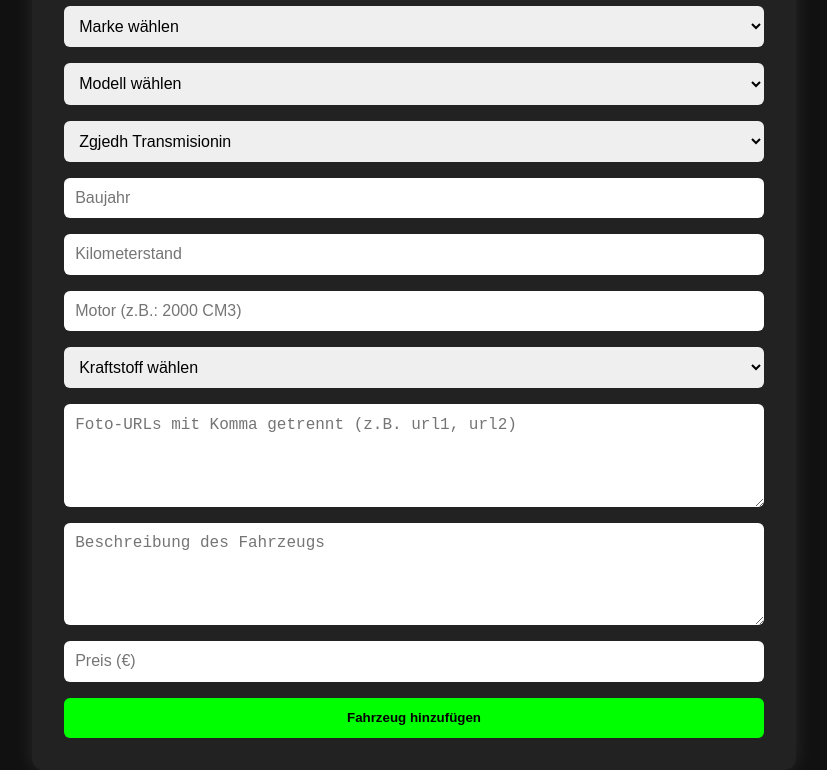
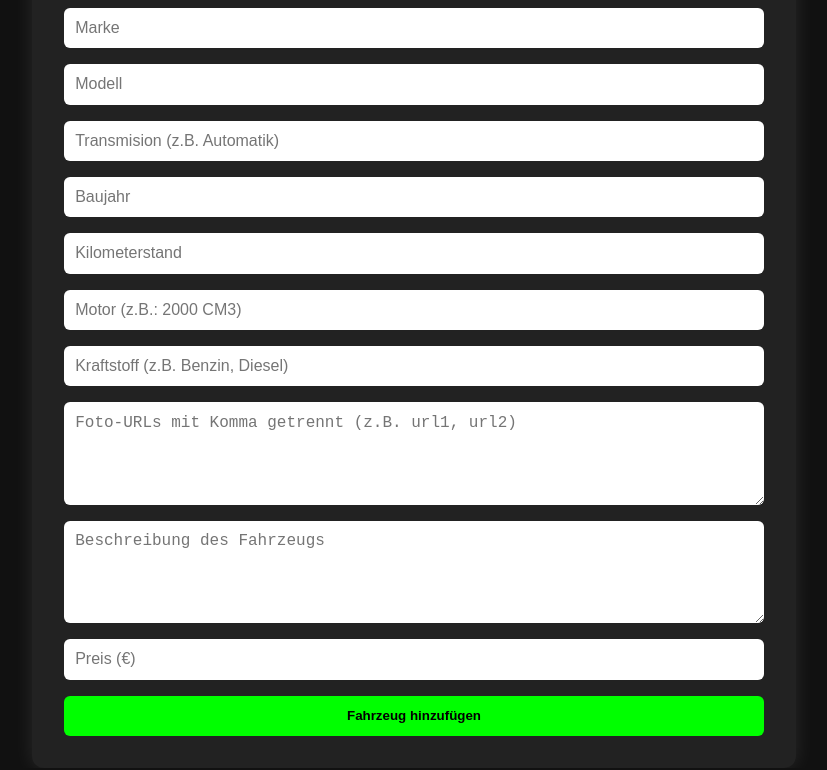
Before and after one commit to AutoGMBH/autogmbh-frontend, a plain HTML site: page admin/admin-add.html in a window 1280 px wide. Shown: the part 74-844 px from the top of the page, without its empty margins (226-1053 px from the left). Drawn offline with Linux system fonts and the light colour scheme.

Commit message:
Ndryshime në admin-add.html për inpute të lira

```diff
--- a/admin/admin-add.html
+++ b/admin/admin-add.html
@@ -36,7 +36,7 @@
       gap: 1rem;
     }
 
-    input, select, textarea {
+    input, textarea {
       padding: 0.7rem;
       border-radius: 6px;
       border: none;
@@ -87,32 +87,13 @@
 
     <h2>Fahrzeug hinzufügen</h2>
     <form id="addCarForm">
-      <select name="marka" id="marka" required>
-        <option value="">Marke wählen</option>
-      </select>
-
-      <select name="modeli" id="modeli" required>
-        <option value="">Modell wählen</option>
-      </select>
-
-      <select name="transmisioni" id="transmisioni" required>
-        <option value="">Zgjedh Transmisionin</option>
-        <option value="Automatik">Automatik</option>
-        <option value="Manual">Manual</option>
-      </select>
-
+      <input type="text" name="marka" id="marka" placeholder="Marke" required>
+      <input type="text" name="modeli" id="modeli" placeholder="Modell" required>
+      <input type="text" name="transmisioni" id="transmisioni" placeholder="Transmision (z.B. Automatik)" required>
       <input type="number" name="viti" id="viti" placeholder="Baujahr" required>
       <input type="number" name="kilometra" id="kilometra" placeholder="Kilometerstand" required>
       <input type="text" name="motorri" id="motorri" placeholder="Motor (z.B.: 2000 CM3)" required>
-
-      <select name="karburanti" id="karburanti" required>
-        <option value="">Kraftstoff wählen</option>
-        <option value="Benzin">Benzin</option>
-        <option value="Naftë">Diesel</option>
-        <option value="Hibride">Hybrid</option>
-        <option value="Elektrike">Elektrisch</option>
-      </select>
-
+      <input type="text" name="karburanti" id="karburanti" placeholder="Kraftstoff (z.B. Benzin, Diesel)" required>
       <textarea name="foto" id="foto" placeholder="Foto-URLs mit Komma getrennt (z.B. url1, url2)" required></textarea>
       <textarea name="description" id="description" placeholder="Beschreibung des Fahrzeugs" required></textarea>
       <input type="number" name="cmimi" id="cmimi" placeholder="Preis (€)" required>
@@ -122,52 +103,6 @@
   </div>
 
   <script>
-    const markaModelData = {
-      "BMW": ["1 Series", "2 Series", "3 Series", "4 Series", "5 Series", "6 Series", "7 Series", "8 Series", "X1", "X2", "X3", "X4", "X5", "X6", "X7", "M2", "M3", "M4", "M5", "M6", "Z3", "Z4"],
-      "Audi": ["A1", "A2", "A3", "A4", "A5", "A6", "A7", "A8", "Q2", "Q3", "Q5", "Q7", "Q8", "TT", "R8", "E-Tron"],
-      "Mercedes": ["A-Class", "B-Class", "C-Class", "E-Class", "S-Class", "CLA", "CLS", "GLA", "GLB", "GLC", "GLE", "GLS", "G-Class", "Vito", "V-Class", "EQC" ],
-      "Volkswagen": ["Golf", "Polo", "Passat", "Tiguan", "Touareg", "Jetta", "Arteon", "Up!", "ID.3", "ID.4", "Sharan", "Touran", "Transporter", "Multivan"],
-      "Toyota": ["Yaris", "Auris", "Corolla", "Avensis", "Camry", "RAV4", "C-HR", "Highlander", "Land Cruiser", "Hilux", "Prius", "Supra"],
-      "Opel": ["Adam", "Agila", "Astra", "Corsa", "Insignia", "Meriva", "Mokka", "Vectra", "Zafira", "Crossland", "Grandland"],
-      "Peugeot": ["106", "206", "207", "208", "306", "307", "308", "406", "407", "508", "2008", "3008", "5008", "RCZ"],
-      "Renault": ["Clio", "Twingo", "Megane", "Laguna", "Scenic", "Kadjar", "Koleos", "Talisman", "Captur", "Espace"],
-      "Hyundai": ["i10", "i20", "i30", "i40", "Accent", "Elantra", "Tucson", "Santa Fe", "Kona", "Veloster"],
-      "Kia": ["Picanto", "Rio", "Ceed", "Cerato", "Sportage", "Sorento", "Stinger", "Niro", "EV6"],
-      "Ford": ["Ka", "Fiesta", "Focus", "Fusion", "Mondeo", "C-Max", "S-Max", "Galaxy", "Kuga", "Ranger", "Mustang", "EcoSport"],
-      "Skoda": ["Fabia", "Rapid", "Scala", "Octavia", "Superb", "Kamiq", "Karoq", "Kodiaq", "Yeti"],
-      "Honda": ["Jazz", "Civic", "Accord", "HR-V", "CR-V", "Prelude", "Insight", "Legend"],
-      "Fiat": ["Panda", "Punto", "500", "500L", "500X", "Tipo", "Bravo", "Doblo", "Fiorino", "Freemont"],
-      "Nissan": ["Micra", "Note", "Almera", "Juke", "Qashqai", "X-Trail", "Navara", "Pathfinder", "Leaf", "GT-R"],
-      "Citroen": ["C1", "C2", "C3", "C3 Aircross", "C4", "C4 Cactus", "C5", "C5 Aircross", "Berlingo", "DS3", "DS4", "DS5"],
-      "Mitsubishi": ["Colt", "Lancer", "Outlander", "ASX", "Eclipse Cross", "Pajero", "Space Star"],
-      "Mazda": ["2", "3", "5", "6", "CX-3", "CX-5", "CX-30", "MX-5", "RX-8"],
-      "Chevrolet": ["Spark", "Aveo", "Cruze", "Captiva", "Orlando", "Malibu", "Trax"],
-      "Dacia": ["Logan", "Sandero", "Duster", "Lodgy", "Dokker", "Spring"]
-    };
-
-    const markaDropdown = document.getElementById("marka");
-    const modeliDropdown = document.getElementById("modeli");
-
-    Object.keys(markaModelData).forEach(marka => {
-      const opt = document.createElement("option");
-      opt.value = marka;
-      opt.textContent = marka;
-      markaDropdown.appendChild(opt);
-    });
-
-    markaDropdown.addEventListener("change", () => {
-      const selectedMarka = markaDropdown.value;
-      modeliDropdown.innerHTML = '<option value="">Modell wählen</option>';
-      if (markaModelData[selectedMarka]) {
-        markaModelData[selectedMarka].forEach(model => {
-          const opt = document.createElement("option");
-          opt.value = model;
-          opt.textContent = model;
-          modeliDropdown.appendChild(opt);
-        });
-      }
-    });
-
     document.getElementById('addCarForm').addEventListener('submit', async function(e) {
       e.preventDefault();
 
@@ -207,12 +142,9 @@
       }
     });
 
-function editCar(id) {
-  window.location.href = `/admin/edit-car.html?id=${id}`;
-}
-
-
+    function editCar(id) {
+      window.location.href = `/admin/edit-car.html?id=${id}`;
+    }
   </script>
-
 </body>
 </html>
```
